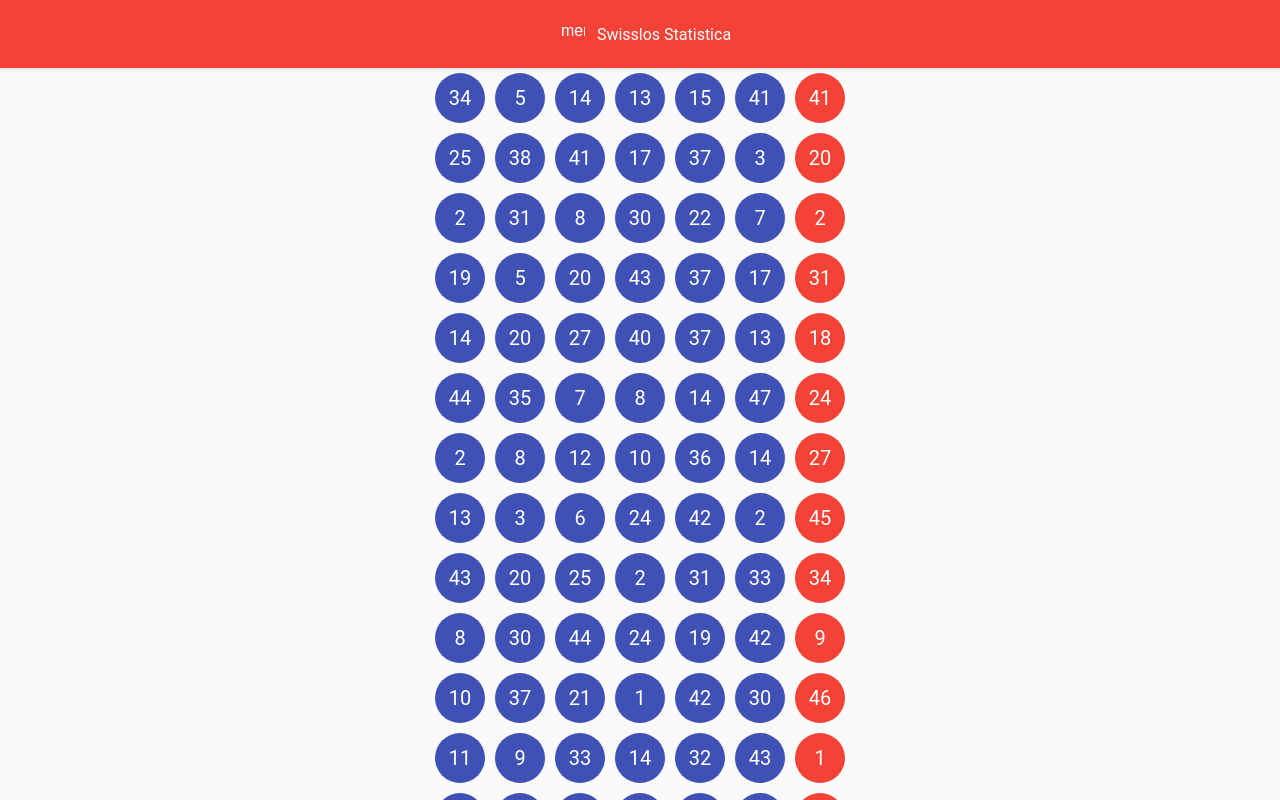
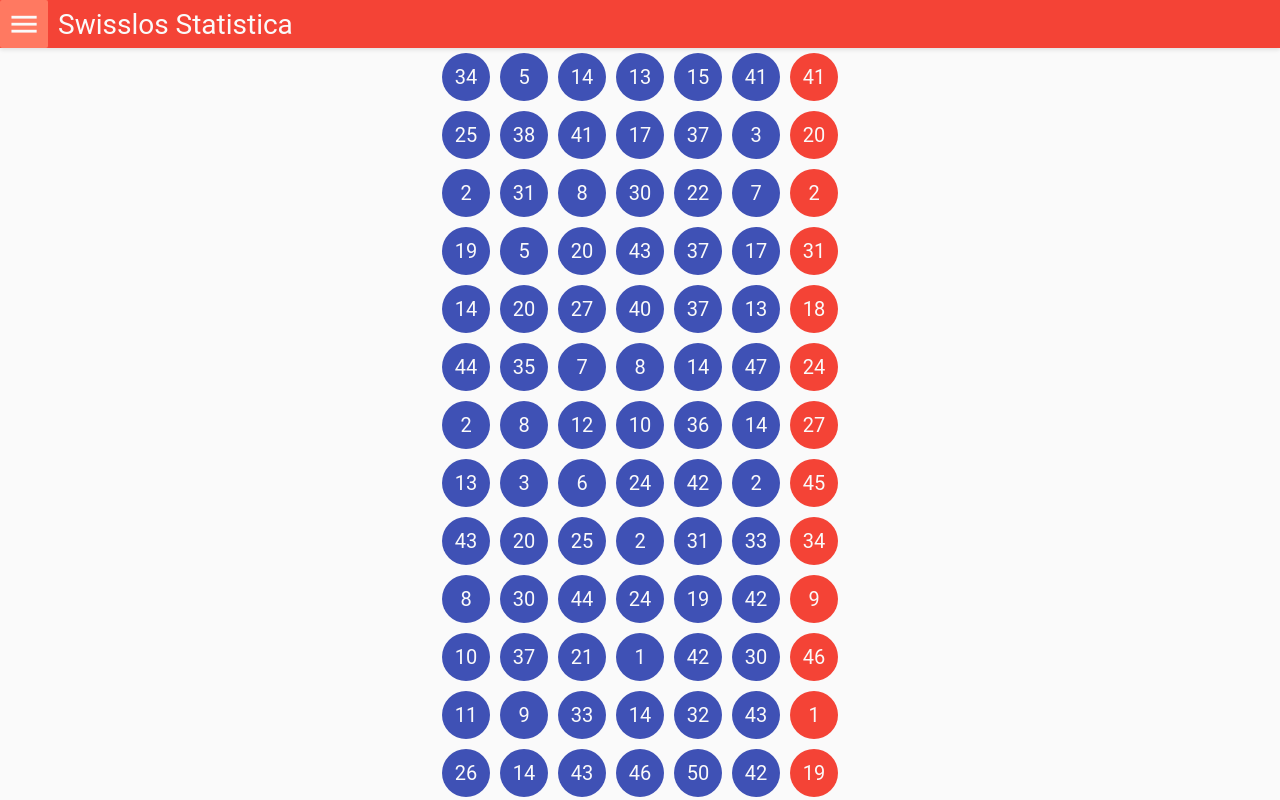
Before and after one commit to Zuricos/SL-Statistica, an Angular app in the folder SL-Statistica-FrontEnd/: page / in a window 1280 px wide. Shown: the top 800 px of the page. Built offline with nearby package versions, Linux system fonts and the light colour scheme.

Commit message:
wip: Toolbar and styles
to be done: use theme

```diff
--- a/SL-Statistica-FrontEnd/src/app/components/lotterydraw/lotterydraw.component.scss
+++ b/SL-Statistica-FrontEnd/src/app/components/lotterydraw/lotterydraw.component.scss
@@ -1,3 +1,5 @@
+@import '../../../styles.scss';
+
 .lottery-draw {
     display: flex;
     justify-content: center;
@@ -13,13 +15,13 @@
     justify-content: center;
     align-items: center;
     border-radius: 50%;
-    width: 50px;
-    height: 50px;
-    background-color: #3f51b5;
-    color: white;
+    width: 48px;
+    height: 48px;
+    background-color: $accent-color;
+    color: $background-color;
     font-size: 20px;
   }
 
   .lucky-number-circle {
-    background-color: #f44336;
+    background-color: $primary-color;
   }
--- a/SL-Statistica-FrontEnd/src/app/components/titlebar/titlebar.component.html
+++ b/SL-Statistica-FrontEnd/src/app/components/titlebar/titlebar.component.html
@@ -1,6 +1,7 @@
-<mat-toolbar class="title-bar">
-  <button mat-icon-button class="nav-menu-icon" aria-label="nav menu icon">
+<mat-toolbar>
+  <button mat-icon-button class="button favorite-icon" aria-label="nav menu icon">
     <mat-icon>menu</mat-icon>
   </button>
-  <span>{{title}}</span>
+  <span class="title">{{title}}</span>
+  <span class="spacer"></span>
 </mat-toolbar>
--- a/SL-Statistica-FrontEnd/src/app/components/titlebar/titlebar.component.scss
+++ b/SL-Statistica-FrontEnd/src/app/components/titlebar/titlebar.component.scss
@@ -1,36 +1,16 @@
-$primary-color: #f44336; // Red
-$secondary-color: #ff7961; // Light red
-$text-color: #ffffff; // White
+@import '../../../styles.scss';
 
-.title-bar {
+.mat-toolbar {
   background-color: $primary-color;
   color: $text-color;
   display: flex;
   align-items: center;
-  justify-content: center;
-  padding: 10px 20px;
+  justify-content: left;
+  padding: 0px 0px;
   box-shadow: 0 2px 4px rgba(0, 0, 0, 0.1);
 
   .title {
-    font-size: 20px;
-    font-weight: bold;
-  }
-
-  .actions {
-    display: flex;
-    gap: 10px;
-
-    .action-button {
-      background: none;
-      border: none;
-      color: $text-color;
-      cursor: pointer;
-      font-size: 18px;
-      transition: color 0.3s ease;
-
-      &:hover {
-        color: $secondary-color;
-      }
-    }
+    font-size: 28px;
+    padding-left: 10px;
   }
 }
--- a/SL-Statistica-FrontEnd/src/styles.scss
+++ b/SL-Statistica-FrontEnd/src/styles.scss
@@ -1,7 +1,11 @@
 /* You can add global styles to this file, and also import other style files */
 $primary-color: #f44336; // Red
 $secondary-color: #ff7961; // Light red
+$accent-color: #3f51b5; // blue
 $background-color: #fafafa; // Light gray
+$text-color: #fafafa; // Light gray
+
+@import url("https://fonts.googleapis.com/icon?family=Material+Icons");
 
 * {
   box-sizing: border-box;
@@ -23,7 +27,7 @@ body {
 }
 
 .card {
-  background: white;
+  background:  $background-color;
   border-radius: 2px;
   display: inline-block;
   height: 300px;
@@ -35,8 +39,7 @@ body {
 
 .button {
   background-color: $primary-color;
-  color: white;
-  padding: 10px 20px;
+  color: $background-color;
   border: none;
   border-radius: 2px;
   text-transform: uppercase;
@@ -48,3 +51,12 @@ body {
     background-color: $secondary-color;
   }
 }
+
+.mat-icon{
+  scale: 1.4;
+  color: $text-color;
+}
+
+.spacer{
+  flex: 1 1 auto;
+}
```
